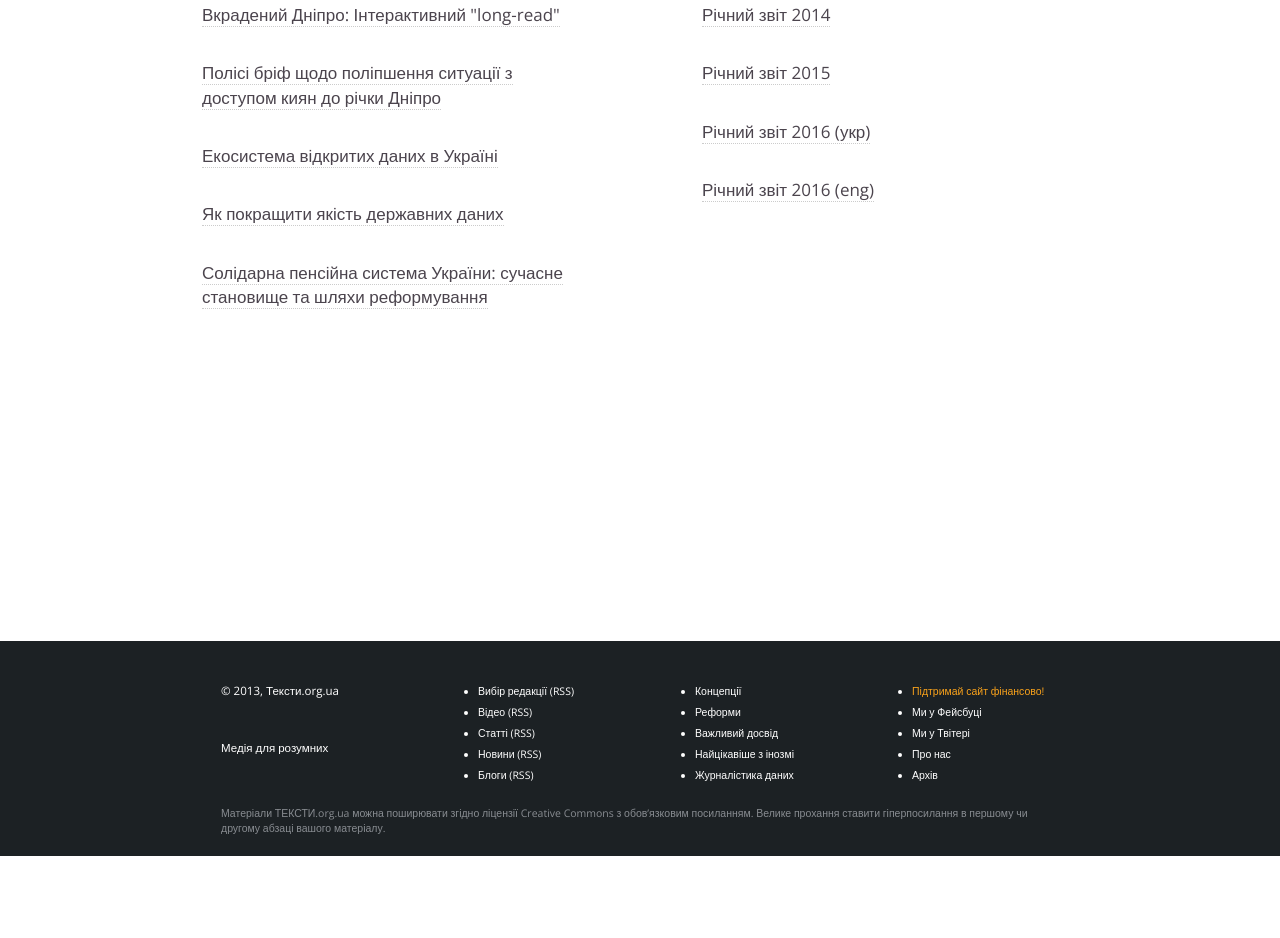
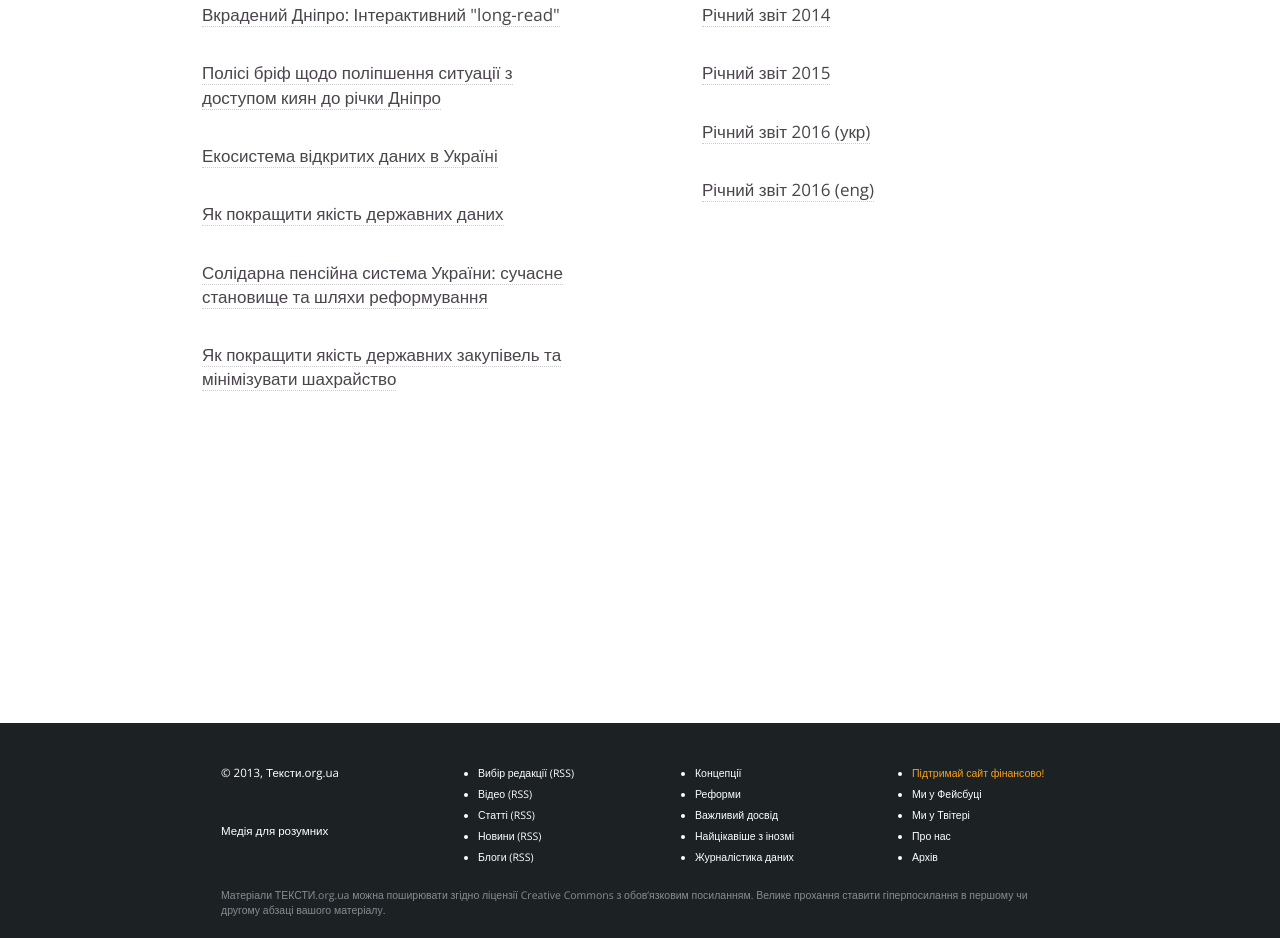
Before and after one commit to texty/NGO_page, a plain HTML site: page index.html in a window 1280 px wide. Shown: the part 6120-7058 px from the top of the page. Before the commit the page ends 6976 px from the top, so only its background shows below. Drawn offline with nearby package versions, Linux system fonts and the light colour scheme; animation ran at ten frames a second.

Commit message:
procurement policy added

```diff
--- a/index.html
+++ b/index.html
@@ -1406,9 +1406,10 @@
             <h2>Аналітика</h2>
             <div class = "analytics"> <a class="dotted" href="http://texty.org.ua/d/longs/dnipro2/">Вкрадений Дніпро: Інтерактивний "long-read"</a></div>
             <div class = "analytics"> <a class="dotted" href="http://texty.org.ua/pdf/dnipro_recomm.pdf">Полісі бріф щодо поліпшення ситуації з доступом киян до річки Дніпро</a></div>
-			<div class = "analytics"> <a class="dotted" href="http://texty.org.ua/pdf/open_data_policy.pdf">Екосистема відкритих даних в Україні</a></div>
+	    <div class = "analytics"> <a class="dotted" href="http://texty.org.ua/pdf/open_data_policy.pdf">Екосистема відкритих даних в Україні</a></div>
             <div class = "analytics"> <a class="dotted" href="http://texty.org.ua/pdf/data_quality_policy.pdf">Як покращити якість державних даних</a></div>
             <div class = "analytics"> <a class="dotted" href="http://texty.org.ua/pdf/pensions_policy.pdf">Солідарна пенсійна система України: сучасне становище та шляхи реформування</a></div>
+            <div class = "analytics"> <a class="dotted" href="http://texty.org.ua/pdf/procurement2017_policy.pdf">Як покращити якість державних закупівель та мінімізувати шахрайство</a></div>
         </div>
         <div class="col-lg-6 col-md-6 col-sm-6 col-xs-12 ">
             <hr id="hr6">
```
